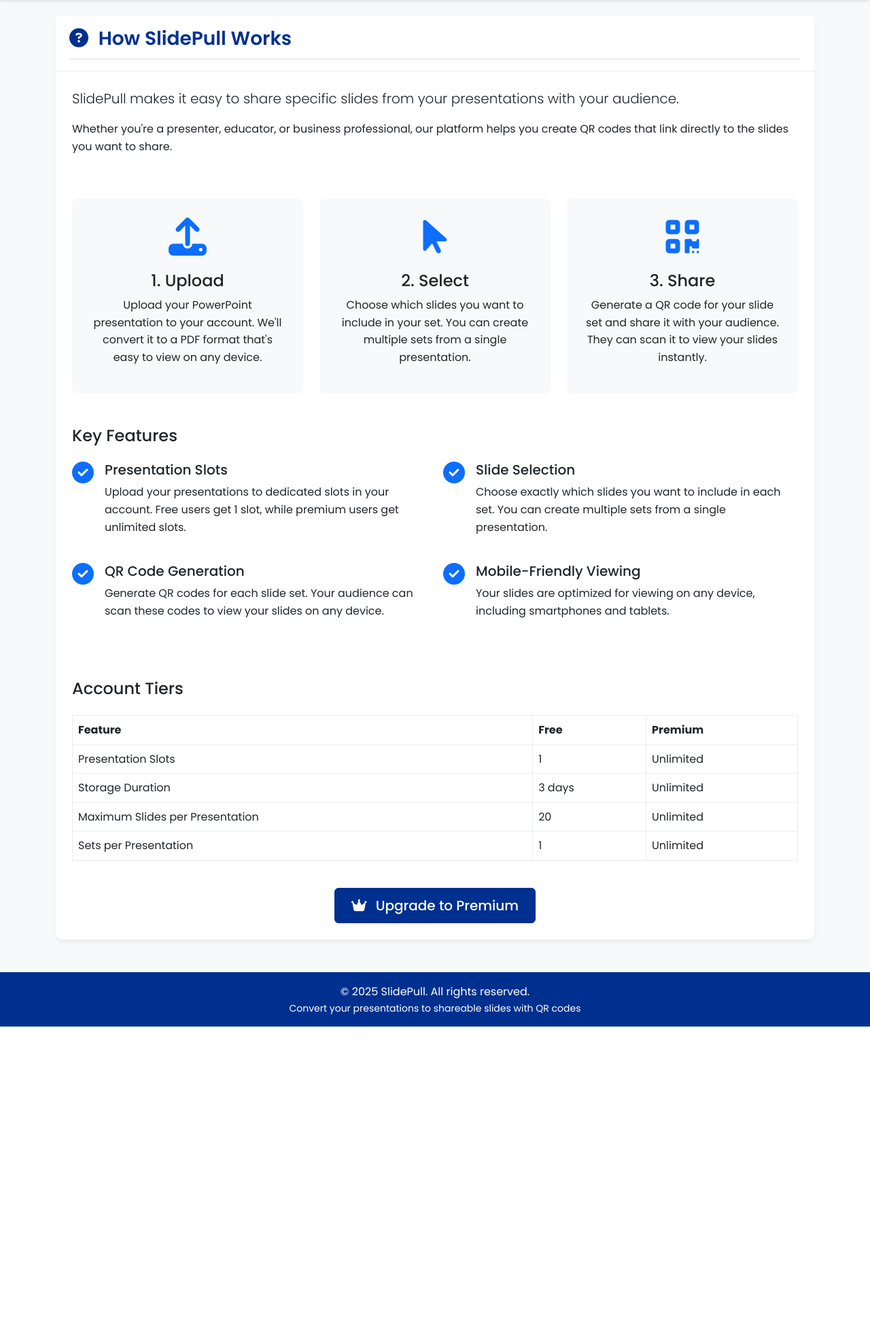
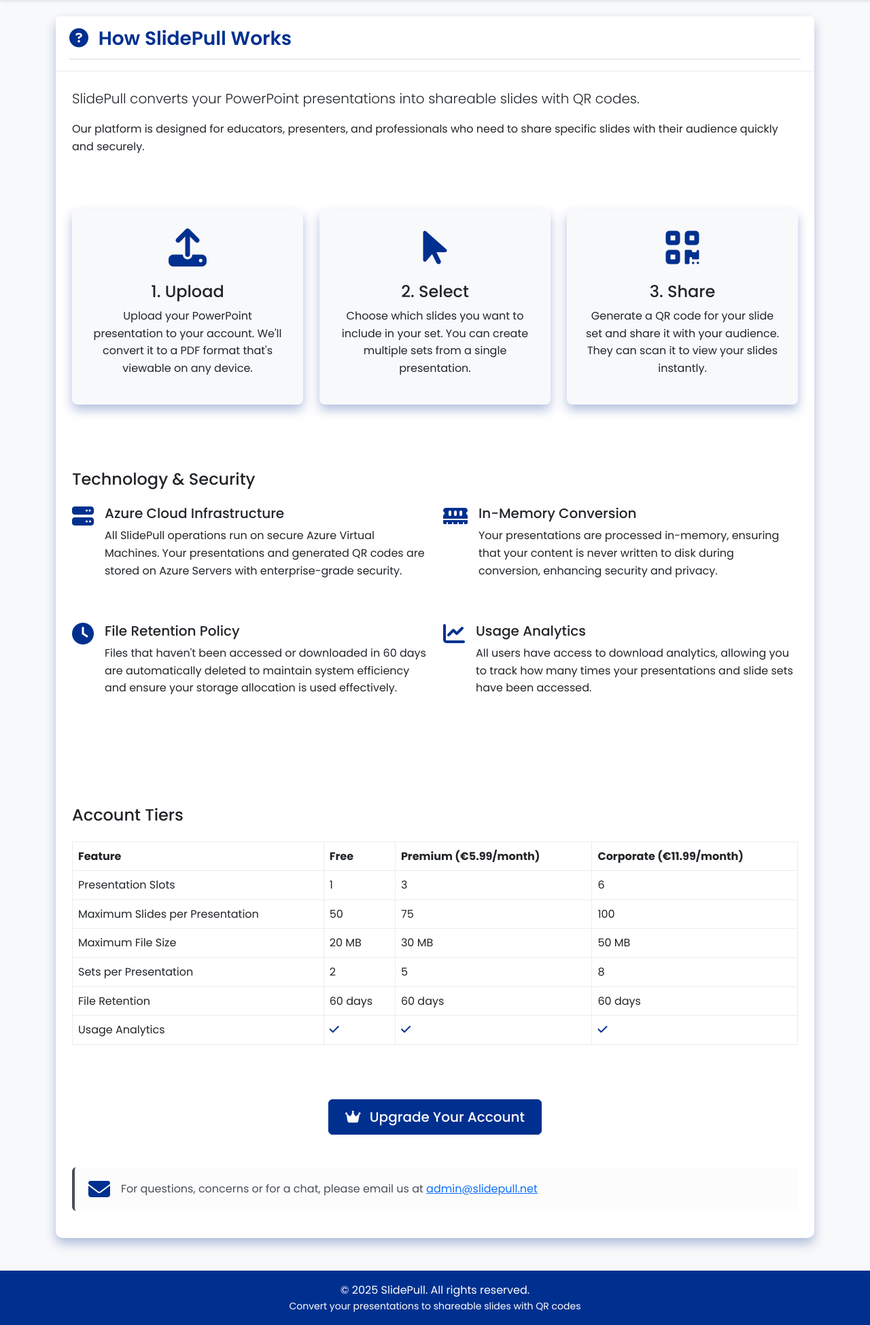
Before and after one commit to DanMGocan/dreamsofjacopo, a FastAPI app: page /how-it-works in a window 1280 px wide. Shown: the part 102-2051 px from the top of the page at 68% size. Before the commit the page ends 1612 px from the top, so only its background shows below. Run offline with FastAPI, Linux system fonts and the light colour scheme; parts of the project's set-up code (start-up, migrations or seed data) failed here and were passed over; some libraries are stand-ins or nearby versions.

Commit message:
How does it work page redone

```diff
--- a/templates/how_it_works.html
+++ b/templates/how_it_works.html
@@ -3,33 +3,34 @@
 {% block title %}How it works? | SlidePull{% endblock %}
 
 {% block content %}
-<div class="card">
+<div class="card card-navy-shadow">
     <div class="card-header bg-white">
         <h1 class="section-title h3 mb-0">
-            <i class="fas fa-question-circle me-2"></i> How SlidePull Works
+            <i class="fas fa-question-circle me-2" style="color: var(--primary-color);"></i> How SlidePull Works
         </h1>
     </div>
     <div class="card-body">
         <div class="row mb-5">
             <div class="col-lg-12">
-                <p class="lead">SlidePull makes it easy to share specific slides from your presentations with your audience.</p>
-                <p>Whether you're a presenter, educator, or business professional, our platform helps you create QR codes that link directly to the slides you want to share.</p>
+                <p class="lead">SlidePull converts your PowerPoint presentations into shareable slides with QR codes.</p>
+                <p>Our platform is designed for educators, presenters, and professionals who need to share specific slides with their audience quickly and securely.</p>
             </div>
         </div>
 
-        <div class="row mb-5">
+        <!-- Process Steps -->
+        <div class="row mb-5 pt-3">
             <div class="col-md-4 text-center mb-4 mb-md-0">
-                <div class="bg-light-gray p-4 rounded-3 h-100">
-                    <div class="display-4 text-primary mb-3">
+                <div class="bg-light-gray p-4 rounded-3 h-100 card-navy-shadow">
+                    <div class="display-4 mb-3" style="color: var(--primary-color);">
                         <i class="fas fa-upload"></i>
                     </div>
                     <h3 class="h4">1. Upload</h3>
-                    <p>Upload your PowerPoint presentation to your account. We'll convert it to a PDF format that's easy to view on any device.</p>
+                    <p>Upload your PowerPoint presentation to your account. We'll convert it to a PDF format that's viewable on any device.</p>
                 </div>
             </div>
             <div class="col-md-4 text-center mb-4 mb-md-0">
-                <div class="bg-light-gray p-4 rounded-3 h-100">
-                    <div class="display-4 text-primary mb-3">
+                <div class="bg-light-gray p-4 rounded-3 h-100 card-navy-shadow">
+                    <div class="display-4 mb-3" style="color: var(--primary-color);">
                         <i class="fas fa-mouse-pointer"></i>
                     </div>
                     <h3 class="h4">2. Select</h3>
@@ -37,8 +38,8 @@
                 </div>
             </div>
             <div class="col-md-4 text-center">
-                <div class="bg-light-gray p-4 rounded-3 h-100">
-                    <div class="display-4 text-primary mb-3">
+                <div class="bg-light-gray p-4 rounded-3 h-100 card-navy-shadow">
+                    <div class="display-4 mb-3" style="color: var(--primary-color);">
                         <i class="fas fa-qrcode"></i>
                     </div>
                     <h3 class="h4">3. Share</h3>
@@ -47,51 +48,52 @@
             </div>
         </div>
 
-        <div class="row mb-5">
+        <!-- Technology & Security -->
+        <div class="row mb-5 pt-5">
             <div class="col-lg-12">
-                <h2 class="h4 mb-4">Key Features</h2>
+                <h2 class="h4 mb-4">Technology & Security</h2>
                 <div class="row">
-                    <div class="col-md-6 mb-4">
+                    <div class="col-md-6 mb-5">
                         <div class="d-flex">
                             <div class="flex-shrink-0">
-                                <i class="fas fa-check-circle text-primary fa-2x me-3"></i>
+                                <i class="fas fa-server fa-2x me-3" style="color: var(--primary-color);"></i>
                             </div>
                             <div>
-                                <h3 class="h5">Presentation Slots</h3>
-                                <p>Upload your presentations to dedicated slots in your account. Free users get 1 slot, while premium users get unlimited slots.</p>
+                                <h3 class="h5">Azure Cloud Infrastructure</h3>
+                                <p>All SlidePull operations run on secure Azure Virtual Machines. Your presentations and generated QR codes are stored on Azure Servers with enterprise-grade security.</p>
                             </div>
                         </div>
                     </div>
-                    <div class="col-md-6 mb-4">
+                    <div class="col-md-6 mb-5">
                         <div class="d-flex">
                             <div class="flex-shrink-0">
-                                <i class="fas fa-check-circle text-primary fa-2x me-3"></i>
+                                <i class="fas fa-memory fa-2x me-3" style="color: var(--primary-color);"></i>
                             </div>
                             <div>
-                                <h3 class="h5">Slide Selection</h3>
-                                <p>Choose exactly which slides you want to include in each set. You can create multiple sets from a single presentation.</p>
+                                <h3 class="h5">In-Memory Conversion</h3>
+                                <p>Your presentations are processed in-memory, ensuring that your content is never written to disk during conversion, enhancing security and privacy.</p>
                             </div>
                         </div>
                     </div>
-                    <div class="col-md-6 mb-4">
+                    <div class="col-md-6 mb-5">
                         <div class="d-flex">
                             <div class="flex-shrink-0">
-                                <i class="fas fa-check-circle text-primary fa-2x me-3"></i>
+                                <i class="fas fa-clock fa-2x me-3" style="color: var(--primary-color);"></i>
                             </div>
                             <div>
-                                <h3 class="h5">QR Code Generation</h3>
-                                <p>Generate QR codes for each slide set. Your audience can scan these codes to view your slides on any device.</p>
+                                <h3 class="h5">File Retention Policy</h3>
+                                <p>Files that haven't been accessed or downloaded in 60 days are automatically deleted to maintain system efficiency and ensure your storage allocation is used effectively.</p>
                             </div>
                         </div>
                     </div>
-                    <div class="col-md-6 mb-4">
+                    <div class="col-md-6 mb-5">
                         <div class="d-flex">
                             <div class="flex-shrink-0">
-                                <i class="fas fa-check-circle text-primary fa-2x me-3"></i>
+                                <i class="fas fa-chart-line fa-2x me-3" style="color: var(--primary-color);"></i>
                             </div>
                             <div>
-                                <h3 class="h5">Mobile-Friendly Viewing</h3>
-                                <p>Your slides are optimized for viewing on any device, including smartphones and tablets.</p>
+                                <h3 class="h5">Usage Analytics</h3>
+                                <p>All users have access to download analytics, allowing you to track how many times your presentations and slide sets have been accessed.</p>
                             </div>
                         </div>
                     </div>
@@ -99,7 +101,8 @@
             </div>
         </div>
 
-        <div class="row">
+        <!-- Account Tiers -->
+        <div class="row pt-5">
             <div class="col-lg-12">
                 <h2 class="h4 mb-4">Account Tiers</h2>
                 <div class="table-responsive">
@@ -108,37 +111,62 @@
                             <tr>
                                 <th>Feature</th>
                                 <th>Free</th>
-                                <th>Premium</th>
+                                <th>Premium (€5.99/month)</th>
+                                <th>Corporate (€11.99/month)</th>
                             </tr>
                         </thead>
                         <tbody>
                             <tr>
                                 <td>Presentation Slots</td>
                                 <td>1</td>
-                                <td>Unlimited</td>
-                            </tr>
-                            <tr>
-                                <td>Storage Duration</td>
-                                <td>3 days</td>
-                                <td>Unlimited</td>
+                                <td>3</td>
+                                <td>6</td>
                             </tr>
                             <tr>
                                 <td>Maximum Slides per Presentation</td>
-                                <td>20</td>
-                                <td>Unlimited</td>
+                                <td>50</td>
+                                <td>75</td>
+                                <td>100</td>
+                            </tr>
+                            <tr>
+                                <td>Maximum File Size</td>
+                                <td>20 MB</td>
+                                <td>30 MB</td>
+                                <td>50 MB</td>
                             </tr>
                             <tr>
                                 <td>Sets per Presentation</td>
-                                <td>1</td>
-                                <td>Unlimited</td>
+                                <td>2</td>
+                                <td>5</td>
+                                <td>8</td>
+                            </tr>
+                            <tr>
+                                <td>File Retention</td>
+                                <td>60 days</td>
+                                <td>60 days</td>
+                                <td>60 days</td>
+                            </tr>
+                            <tr>
+                                <td>Usage Analytics</td>
+                                <td><i class="fas fa-check" style="color: var(--primary-color);"></i></td>
+                                <td><i class="fas fa-check" style="color: var(--primary-color);"></i></td>
+                                <td><i class="fas fa-check" style="color: var(--primary-color);"></i></td>
                             </tr>
                         </tbody>
                     </table>
                 </div>
-                <div class="text-center mt-4">
+
+                <div class="text-center mt-5 pt-3">
                     <a href="/upgrade" class="btn btn-primary btn-lg">
-                        <i class="fas fa-crown me-2"></i> Upgrade to Premium
+                        <i class="fas fa-crown me-2"></i> Upgrade Your Account
                     </a>
+                </div>
+
+                <div class="alert alert-light mt-5 pt-3">
+                    <div class="d-flex align-items-center">
+                        <i class="fas fa-envelope fa-2x me-3" style="color: var(--primary-color);"></i>
+                        <p class="mb-0">For questions, concerns or for a chat, please email us at <a href="mailto:admin@slidepull.net">admin@slidepull.net</a></p>
+                    </div>
                 </div>
             </div>
         </div>
```
Also changed, not shown: api/users.py (+28 -8 lines).
